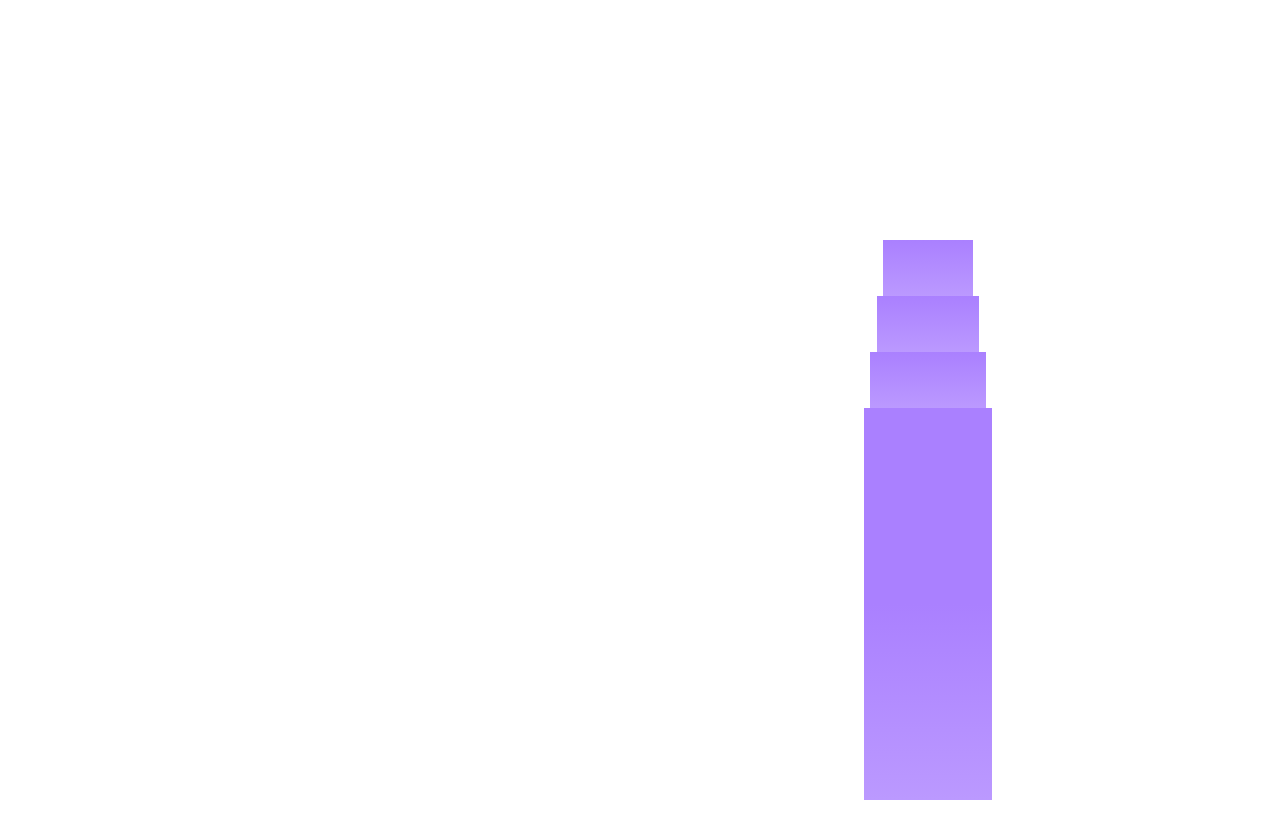
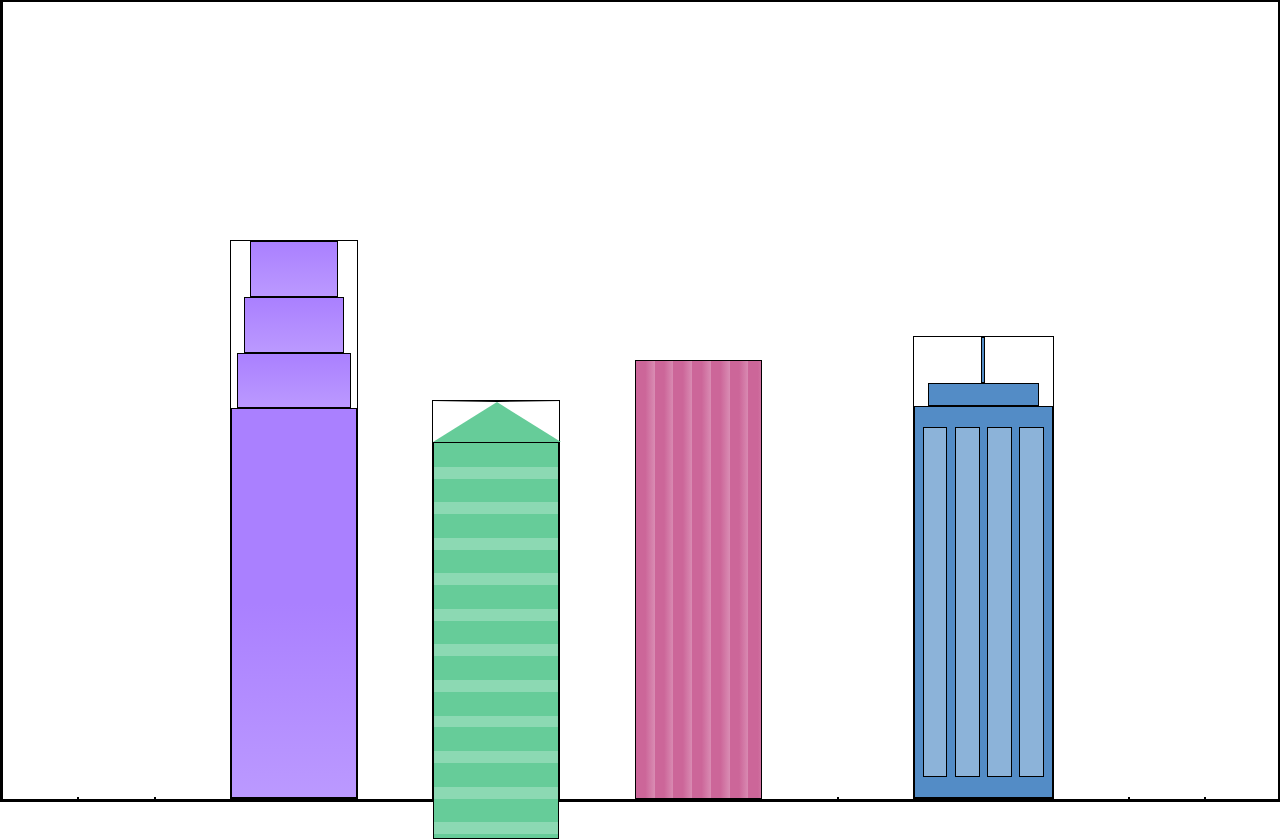
Before and after one commit to ConradPB/City-Skyline-Daylight-Dark, a website: page index.html in a window 1280 px wide. Before the commit the page ends 800 px from the top, so only its background shows below. Drawn offline with Linux system fonts and the light colour scheme.

Commit message:
city skyline background buildings

```diff
--- a/CSS/styles.css
+++ b/CSS/styles.css
@@ -10,6 +10,7 @@
 }
 
 * {
+  border: 1px solid black;
   box-sizing: border-box;
 }
 
@@ -19,7 +20,7 @@
   overflow: hidden;
 }
 
-  .background-buildings {
+.background-buildings, .foreground-buildings {
   width: 100%;
   height: 100%;
   display: flex;
@@ -29,6 +30,17 @@
   top: 0;
 }
 
+.building-wrap {
+  display: flex;
+  flex-direction: column;
+  align-items: center;
+}
+
+.window-wrap {
+  display: flex;
+  align-items: center;
+  justify-content: space-evenly;
+}
 
 
 /* BACKGROUND BUILDINGS - "bb" stands for "background building" */
@@ -66,14 +78,64 @@
     );
 }
 
-  .building-wrap {
-    display: flex;
-    flex-direction: column;
-    align-items: center;
+.bb2 {
+  width: 10%;
+  height: 50%;
 }
 
-  .window-wrap {
-    display: flex;
-    align-items: center;
-    justify-content: space-evenly;
+.bb2a {
+  border-bottom: 5vh solid var(--building-color2);
+  border-left: 5vw solid transparent;
+  border-right: 5vw solid transparent;
 }
+
+.bb2b {
+  width: 100%;
+  height: 100%;
+  background: repeating-linear-gradient(
+      var(--building-color2),
+      var(--building-color2) 6%,
+      var(--window-color2) 6%,
+      var(--window-color2) 9%
+    );
+}
+
+.bb3 {
+  width: 10%;
+  height: 55%;
+  background: repeating-linear-gradient(
+      90deg,
+      var(--building-color3),
+      var(--building-color3),
+      var(--window-color3) 15%
+    );
+}
+
+.bb4 {
+  width: 11%;
+  height: 58%;
+}
+
+.bb4a {
+  width: 3%;
+  height: 10%;
+  background-color: var(--building-color4);
+}
+
+.bb4b {
+  width: 80%;
+  height: 5%;
+  background-color: var(--building-color4);
+}
+
+.bb4c {
+  width: 100%;
+  height: 85%;
+  background-color: var(--building-color4);
+}
+
+.bb4-window {
+  width: 18%;
+  height: 90%;
+  background-color: var(--window-color4);
+}
--- a/index.html
+++ b/index.html
@@ -16,6 +16,26 @@
         <div class="bb1c bb1-window"></div>
         <div class="bb1d"></div>
       </div>
+      <div class="bb2">
+        <div class="bb2a"></div>
+        <div class="bb2b"></div>
+      </div>
+      <div class="bb3"></div>
+      <div></div>
+      <div class="bb4 building-wrap">
+        <div class="bb4a"></div>
+        <div class="bb4b"></div>
+        <div class="bb4c window-wrap">
+          <div class="bb4-window"></div>
+          <div class="bb4-window"></div>
+          <div class="bb4-window"></div>
+          <div class="bb4-window"></div>
+        </div>
+      </div>
+      <div></div>
+      <div></div>
+    </div>
+
 
   </body>
 </html>
```
Lines whose indentation alone changed are shown as unchanged.
